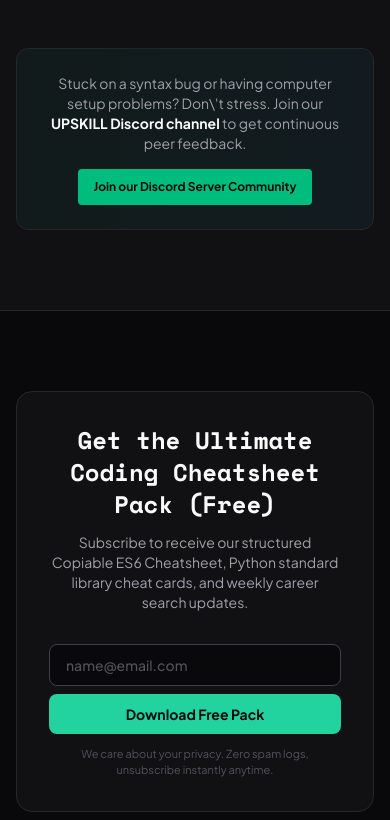
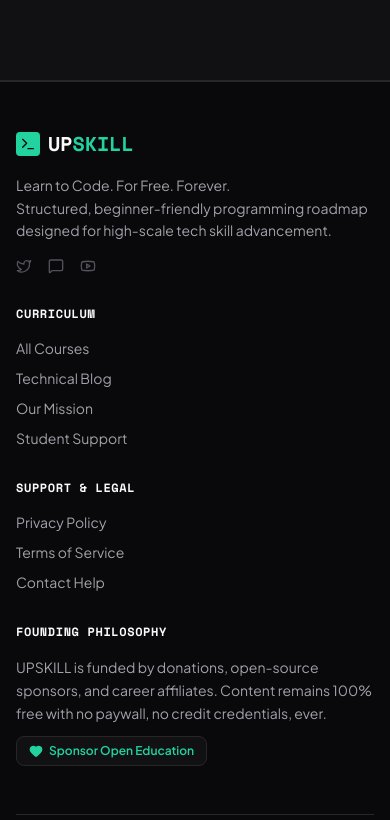
Before and after one commit to Saideru/Upskill, a React (Vite) app: page / in a window 390 px wide. Shown: the part 6864-7684 px from the top of the page. Built offline with nearby package versions, Linux system fonts and the light colour scheme.

Commit message:
Update HomeView.tsx

```diff
--- a/src/components/home/HomeView.tsx
+++ b/src/components/home/HomeView.tsx
@@ -393,69 +393,9 @@ export default function HomeView({ navigate }: HomeViewProps) {
             ))}
           </div>
 
-          {/* Discord CTA strip */}
-          <div className="mt-12 text-center rounded-xl border border-[#27272A] bg-gradient-to-r from-[#22D3A0]/5 to-[#22D3EE]/5 p-6 max-w-3xl mx-auto">
-            <p className="text-sm text-[#A1A1AA]">
-              Stuck on a syntax bug or having computer setup problems? Don\'t stress.
-              Join our <strong className="text-[#FAFAFA]">UPSKILL Discord channel</strong> to get continuous peer feedback.
-            </p>
-            <div className="mt-4 flex justify-center">
-              <a
-                href="https://discord.com"
-                target="_blank"
-                rel="noreferrer"
-                className="inline-flex h-9 items-center justify-center rounded bg-emerald-500 px-4 text-xs font-bold text-[#09090B] hover:scale-[1.01] transition-transform"
-              >
-                Join our Discord Server Community
-              </a>
-            </div>
-          </div>
         </div>
       </section>
 
-      {/* SECTION H: Newsletter / Free Cheatsheet capture */}
-      <section className="py-20 mx-auto max-w-4xl px-4 text-center">
-        <div className="rounded-2xl border border-[#27272A] bg-[#111114] p-8 md:p-12 relative overflow-hidden">
-          <div className="absolute top-0 right-0 h-44 w-44 rounded-full bg-blue-500/5 blur-3xl -z-10" />
-
-          <h2 className="font-display text-2xl font-bold text-[#FAFAFA] sm:text-3xl">
-            Get the Ultimate Coding Cheatsheet Pack (Free)
-          </h2>
-
-          <p className="text-sm text-[#A1A1AA] mt-3 max-w-xl mx-auto">
-            Subscribe to receive our structured Copiable ES6 Cheatsheet, Python standard library cheat cards, and weekly career search updates.
-          </p>
-
-          <div className="mt-8 max-w-md mx-auto">
-            {newsletterSubscribed ? (
-              <div className="rounded-lg border border-emerald-500/30 bg-emerald-500/10 p-4 text-xs font-bold text-[#22D3A0] flex items-center justify-center">
-                <CheckCircle className="h-4 w-4 mr-2" />
-                <span>Success! Ultimate Coding Cheatsheet sent to your inbox.</span>
-              </div>
-            ) : (
-              <form onSubmit={handleNewsletterSubmit} className="flex flex-col sm:flex-row gap-2">
-                <input
-                  type="email"
-                  required
-                  placeholder="name@email.com"
-                  value={emailInput}
-                  onChange={(e) => setEmailInput(e.target.value)}
-                  className="flex-grow rounded-lg border border-[#3F3F46] bg-[#09090B] px-4 py-2.5 text-sm font-medium text-[#FAFAFA] placeholder-[#52525B] focus:border-[#22D3A0] focus:ring-0 focus:outline-none"
-                />
-                <button
-                  type="submit"
-                  className="bg-[#22D3A0] text-[#09090B] font-bold text-sm px-6 py-2.5 rounded-lg cursor-pointer hover:scale-[1.01] active:scale-[0.98] transition-transform"
-                >
-                  Download Free Pack
-                </button>
-              </form>
-            )}
-            <p className="text-[11px] text-[#52525B] mt-3">
-              We care about your privacy. Zero spam logs, unsubscribe instantly anytime.
-            </p>
-          </div>
-        </div>
-      </section>
 
     </div>
   );
```
